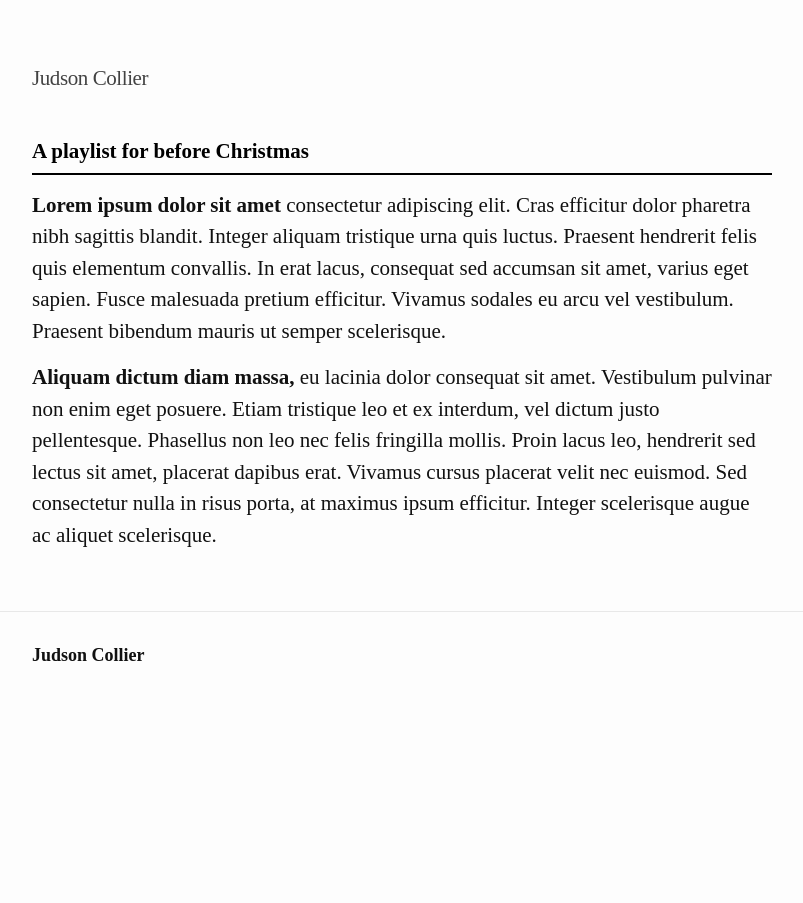
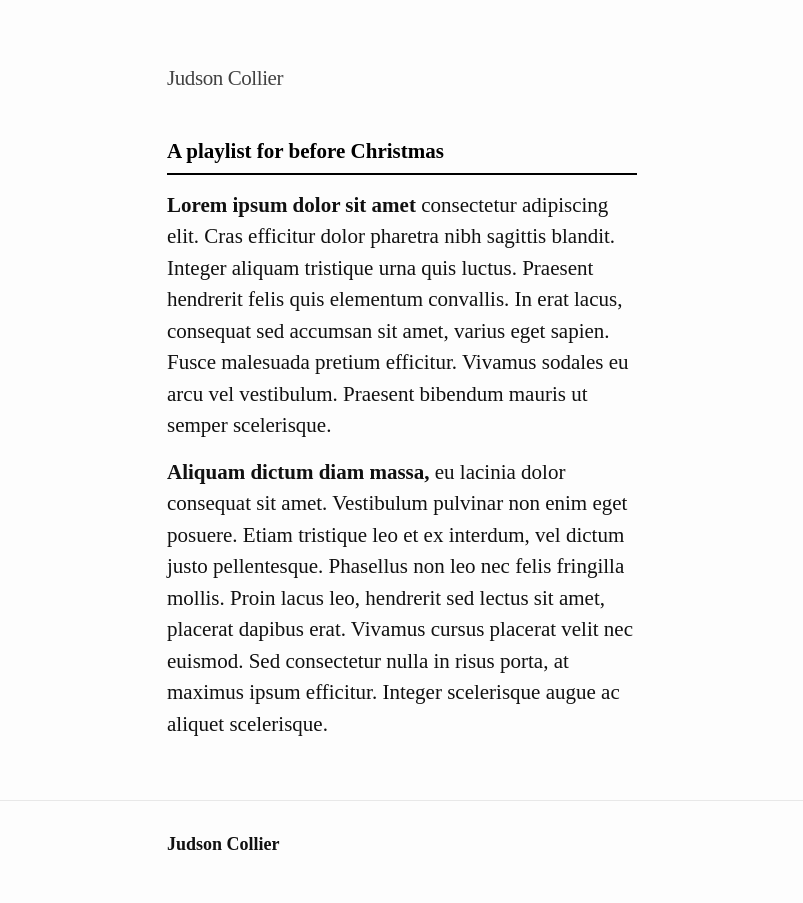
Before and after one commit to judsoncollier/judsite, a Jekyll site: the page built from _posts/2020-11-15-a-playlist-for-before-christmas.markdown, in a window 1280 px wide. Shown: the whole page, without its empty margins (238-1041 px from the left). Built offline with Jekyll 4.4.1, drawn with Linux system fonts in a browser that asks for light colours; some web fonts are replaced.

Commit message:
Update main.scss

```diff
--- a/css/main.scss
+++ b/css/main.scss
@@ -34,7 +34,7 @@ $grey-color-light: lighten($grey-color, 40%);
 $grey-color-dark:  darken($grey-color, 25%);
 
 // Width of the content area
-$content-width:    800px;
+$content-width:    530px;
 
 $on-palm:          600px;
 $on-laptop:        800px;
@@ -69,3 +69,7 @@ article.post h2 {
   padding:0 0 5px 0;
   border-bottom: 2px solid #000;
 }
+
+article.post strong {
+  font-family: 'NeueBold';
+}
```
